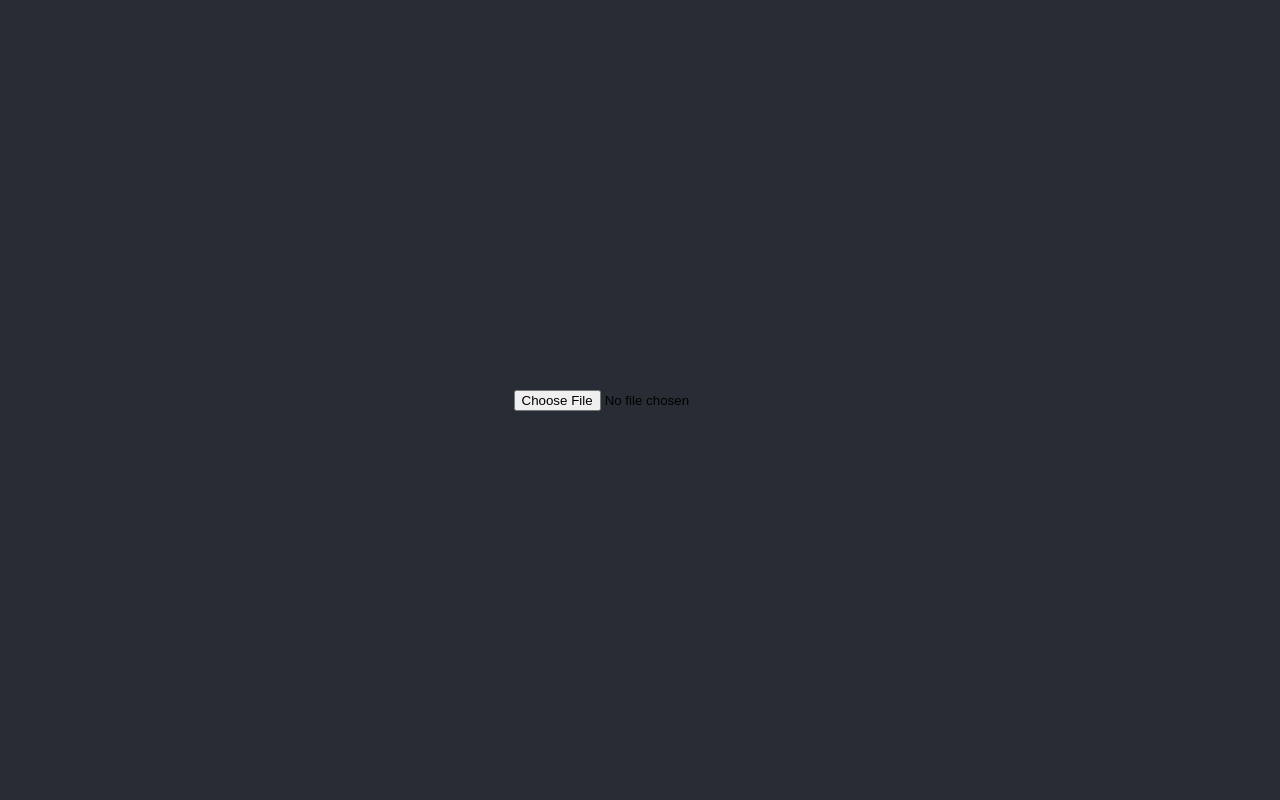
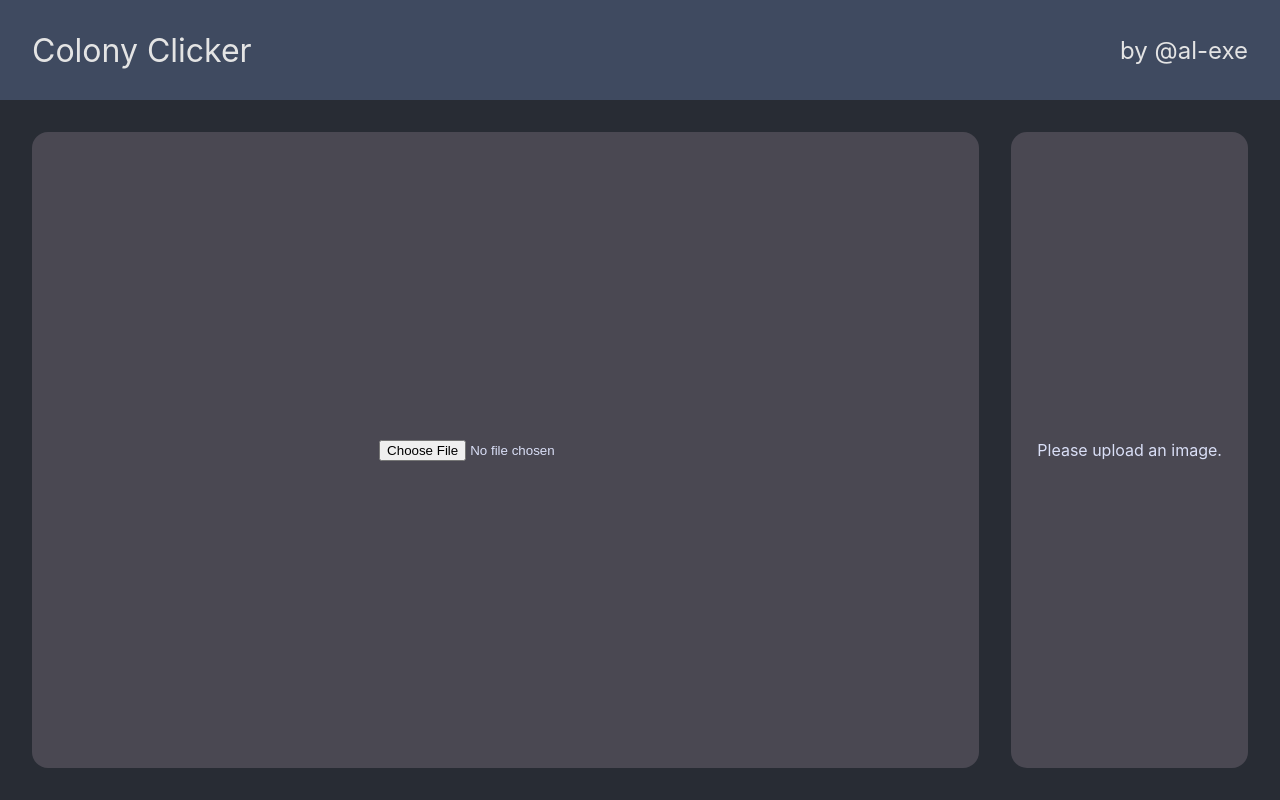
Before and after one commit to al-exe/al-exe.github.io, a React (Create React App) app in the folder colony-clicker/: page / in a window 1280 px wide. Built offline with nearby package versions, Linux system fonts and the light colour scheme.

Commit message:
initial work with new ui

```diff
--- a/colony-clicker/src/App.css
+++ b/colony-clicker/src/App.css
@@ -1,11 +1,8 @@
 .App {
   height: 100vh;
   width: 100vw;
-  background-color: #282C34;
   display: flex;
   flex-direction: column;
-  justify-content: center;
-  align-items: center;
 }
 
 .App-imageContainer {
@@ -14,4 +11,78 @@
   position: relative;
   cursor: crosshair;
   background-color: #000000;
+  border-radius: 16px;
 }
+
+.TopBanner {
+  height: 100px;
+  width: auto;
+  background-color: #3F4A60;
+  display: flex;
+  flex-direction: row;
+  justify-content: space-between;
+  align-items: center;
+  padding-left: 32px;
+  padding-right: 32px;
+}
+
+.TopBanner-title {
+  font-size: 32px;
+  color: #E4E4E4;
+}
+
+.TopBanner-info {
+  font-size: 24px;
+  color: #E4E4E4;
+}
+
+.Body {
+  height: calc(100vh - 100px);
+  width: 100vw;
+  background-color: #282C34;
+  display: flex;
+  flex-direction: row;
+}
+
+.Body-imageContainer {
+  width: 80%;
+  height: auto;
+  margin: 32px 16px 32px 32px;
+
+  display: flex;
+  flex-direction: row;
+  justify-content: center;
+  align-items: center;
+
+  background-color: #4a4852;
+  border-radius: 16px;
+}
+
+.Body-infoColumn {
+  width: 20%;
+  height: auto;
+
+  background-color: #4a4852;
+  margin: 32px 32px 32px 16px;
+
+  display: flex;
+  flex-direction: row;
+  justify-content: center;
+  align-items: center;
+
+  text-align: center;
+
+  border-radius: 16px;
+  color: #dadff7;
+}
+
+.ImageGUI {
+  width: 100%;
+  height: 100%;
+
+  display: flex;
+  flex-direction: row;
+  justify-content: center;
+  align-items: center;
+  color: #dadff7;
+}
--- a/colony-clicker/src/App.js
+++ b/colony-clicker/src/App.js
@@ -1,110 +1,41 @@
 import './App.css';
 import { useState, useEffect } from 'react';
+import ImageContainer from './ImageContainer';
 
 function App() {
-  const [markers, setMarkers] = useState([])
   const [imageFile, setImageFile] = useState(null)
 
-
-  useEffect(() => {
-    window.addEventListener("click", handleClick);
-    return () => {
-      window.removeEventListener("click", handleClick)
-    }
-  })
-
-
-  useEffect(() => {
-    let imageContainer = document.getElementById("imageContainer")
-    if (!imageContainer) return
-
-    const img = document.createElement("img");
-    img.classList.add("obj");
-    img.file = imageFile;
-
-    img.style.width = "100%"
-    img.style.height = "100%"
-
-    imageContainer.appendChild(img);
-
-    const reader = new FileReader();
-    reader.onload = (e) => {
-      img.src = e.target.result;
-    };
-    reader.readAsDataURL(imageFile);
-  }, [imageFile])
-
-
-  const handleClick = (event) => {
-    let imageContainer = document.getElementById("imageContainer")
-    if (!imageContainer) return
-
-    let rect = imageContainer.getBoundingClientRect()
-
-    if (withinBounds(
-      event.x,
-      event.y,
-      rect.left,
-      rect.right,
-      rect.top,
-      rect.bottom
-    )) {
-      setMarkers(markers => [...markers, {value: markers.length + 1, x: event.x, y: event.y}])
-    }
-  }
-
-
-  const withinBounds = (x, y, left, right, top, bottom) => {
-    return x < right && x > left && y > top && y < bottom
-  }
-
-
-  const renderImageInput = () => {
-    if (imageFile) return
+  const renderTopBanner = () => {
     return (
-      <input
-        id="imageFileInput"
-        type="file"
-        name="avatar"
-        accept="image/png, image/jpeg"
-        onChange={(event) => setImageFile(event.target.files[0])}
-      />
+      <div className="TopBanner">
+        <div className="TopBanner-title">
+          Colony Clicker
+        </div>
+        <div className="TopBanner-info">
+          by @al-exe
+        </div>
+      </div>
     )
-  }
-
-
-  const renderImageClicker = () => {
-    if (imageFile) {
-      return (
-        <div id="imageContainer" className="App-imageContainer">
-          {markers.map((m, index) => {
-            return (
-              <div style={{
-                position: "absolute",
-                top: m.y,
-                left: m.x,
-                color: "#FFFFFF",
-                height: 4,
-                width: 4,
-                backgroundColor: "#FFFF00"
-              }}>
-                {/* {m.value} */}
-              </div>
-            )
-          })}
-        </div>
-      )
-    }
   }
 
 
   return (
     <div className="App">
-      {renderImageInput()}
-      {renderImageClicker()}
+      {renderTopBanner()}
+      <div className="Body">
+        <div className="Body-imageContainer">
+          <ImageContainer />
+        </div>
+        <div className="Body-infoColumn">
+          {imageFile ?
+            "#TODO: options and data go here."
+            :
+            "Please upload an image."
+          }
+        </div>
+      </div>
     </div>
   );
 }
 
-
 export default App;
--- /dev/null
+++ b/colony-clicker/src/ImageContainer.js
@@ -0,0 +1,113 @@
+import './App.css';
+import { useState, useEffect } from 'react';
+
+function ImageContainer() {
+  const [markers, setMarkers] = useState([])
+  const [imageFile, setImageFile] = useState(null)
+
+
+  useEffect(() => {
+    window.addEventListener("click", handleClick);
+    return () => {
+      window.removeEventListener("click", handleClick)
+    }
+  })
+
+  useEffect(() => {
+    let imageContainer = document.getElementById("imageContainer")
+    if (!imageContainer) return
+
+    const img = document.createElement("img");
+    img.classList.add("obj");
+    img.file = imageFile;
+
+    img.style.width = "100%"
+    img.style.height = "100%"
+    img.style.borderRadius = "16px"
+
+    imageContainer.appendChild(img);
+
+    const reader = new FileReader();
+    reader.onload = (e) => {
+      img.src = e.target.result;
+    };
+    reader.readAsDataURL(imageFile);
+  }, [imageFile])
+
+  const handleClick = (event) => {
+    let imageContainer = document.getElementById("imageContainer")
+    if (!imageContainer) return
+
+    let rect = imageContainer.getBoundingClientRect()
+    if (withinBounds(
+      event.x,
+      event.y,
+      rect.left,
+      rect.right,
+      rect.top,
+      rect.bottom
+    )) {
+      setMarkers(markers => [
+        ...markers,
+        {
+          value: markers.length + 1,
+          x: event.layerX,
+          y: event.layerY
+        }
+      ])
+    }
+  }
+
+  const withinBounds = (x, y, left, right, top, bottom) => {
+    return x < right && x > left && y > top && y < bottom
+  }
+
+
+  const renderImageInput = () => {
+    if (imageFile) return
+    return (
+      <input
+        id="imageFileInput"
+        type="file"
+        name="avatar"
+        accept="image/png, image/jpeg"
+        onChange={(event) => setImageFile(event.target.files[0])}
+      />
+    )
+  }
+
+
+  const renderImageClicker = () => {
+    if (imageFile) {
+      return (
+        <div id="imageContainer" className="App-imageContainer">
+          {markers.map((m, index) => {
+            return (
+              <div style={{
+                position: "absolute",
+                top: m.y,
+                left: m.x,
+                color: "#FFFFFF",
+                // height: 4,
+                // width: 4,
+                // backgroundColor: "#FFFF00"
+              }}>
+                {m.value}
+              </div>
+            )
+          })}
+        </div>
+      )
+    }
+  }
+
+
+  return (
+    <div className="ImageGUI">
+      {renderImageInput()}
+      {renderImageClicker()}
+    </div>
+  );
+}
+
+export default ImageContainer;
--- a/colony-clicker/src/index.js
+++ b/colony-clicker/src/index.js
@@ -1,8 +1,7 @@
 import React from 'react';
 import ReactDOM from 'react-dom/client';
+import App from './App';
 import './index.css';
-import App from './App';
-import reportWebVitals from './reportWebVitals';
 
 const root = ReactDOM.createRoot(document.getElementById('root'));
 root.render(
@@ -10,8 +9,3 @@ root.render(
     <App />
   </React.StrictMode>
 );
-
-// If you want to start measuring performance in your app, pass a function
-// to log results (for example: reportWebVitals(console.log))
-// or send to an analytics endpoint. Learn more: https://bit.ly/CRA-vitals
-reportWebVitals();
--- a/colony-clicker/src/reportWebVitals.js
+++ /dev/null
@@ -1,13 +0,0 @@
-const reportWebVitals = onPerfEntry => {
-  if (onPerfEntry && onPerfEntry instanceof Function) {
-    import('web-vitals').then(({ getCLS, getFID, getFCP, getLCP, getTTFB }) => {
-      getCLS(onPerfEntry);
-      getFID(onPerfEntry);
-      getFCP(onPerfEntry);
-      getLCP(onPerfEntry);
-      getTTFB(onPerfEntry);
-    });
-  }
-};
-
-export default reportWebVitals;
```
Also changed, not shown: colony-clicker/src/setupTests.js (deleted, +0 -5 lines), 1 other file (tests, documents, lock files or other folders).
